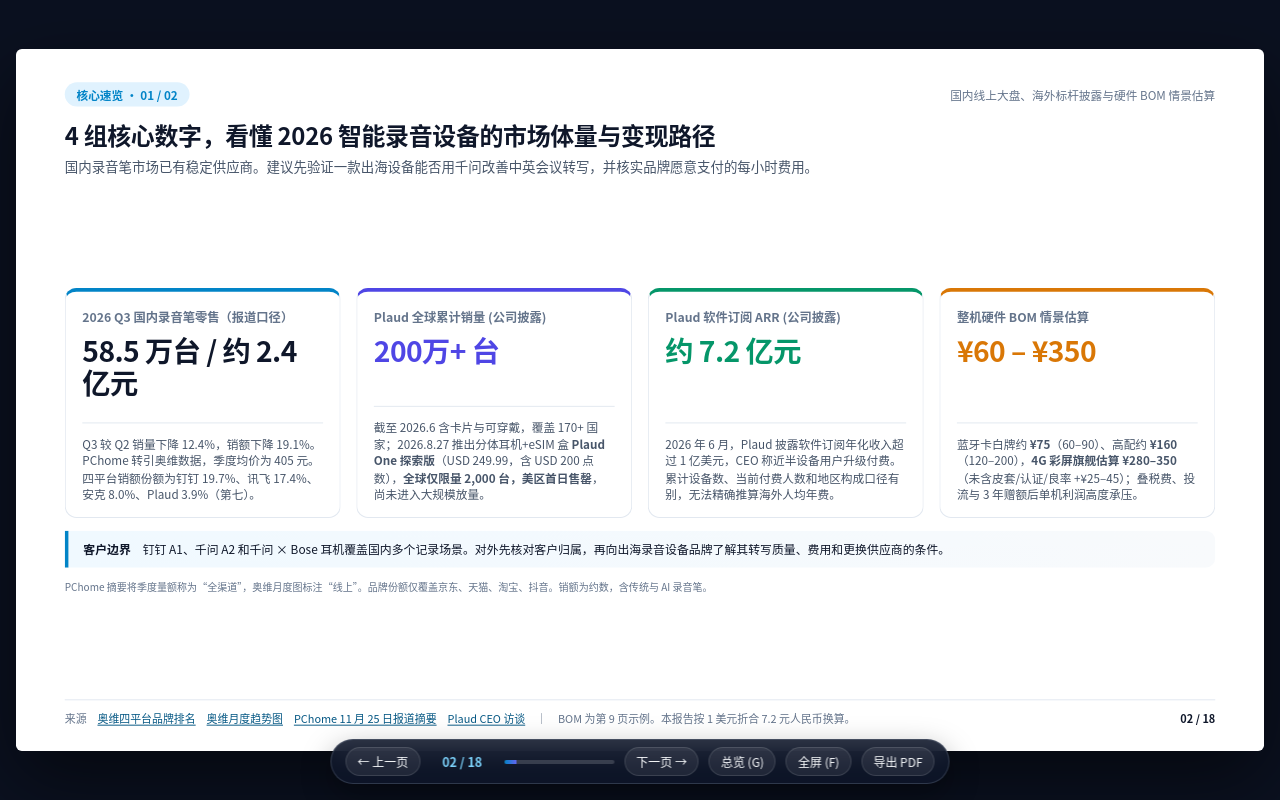
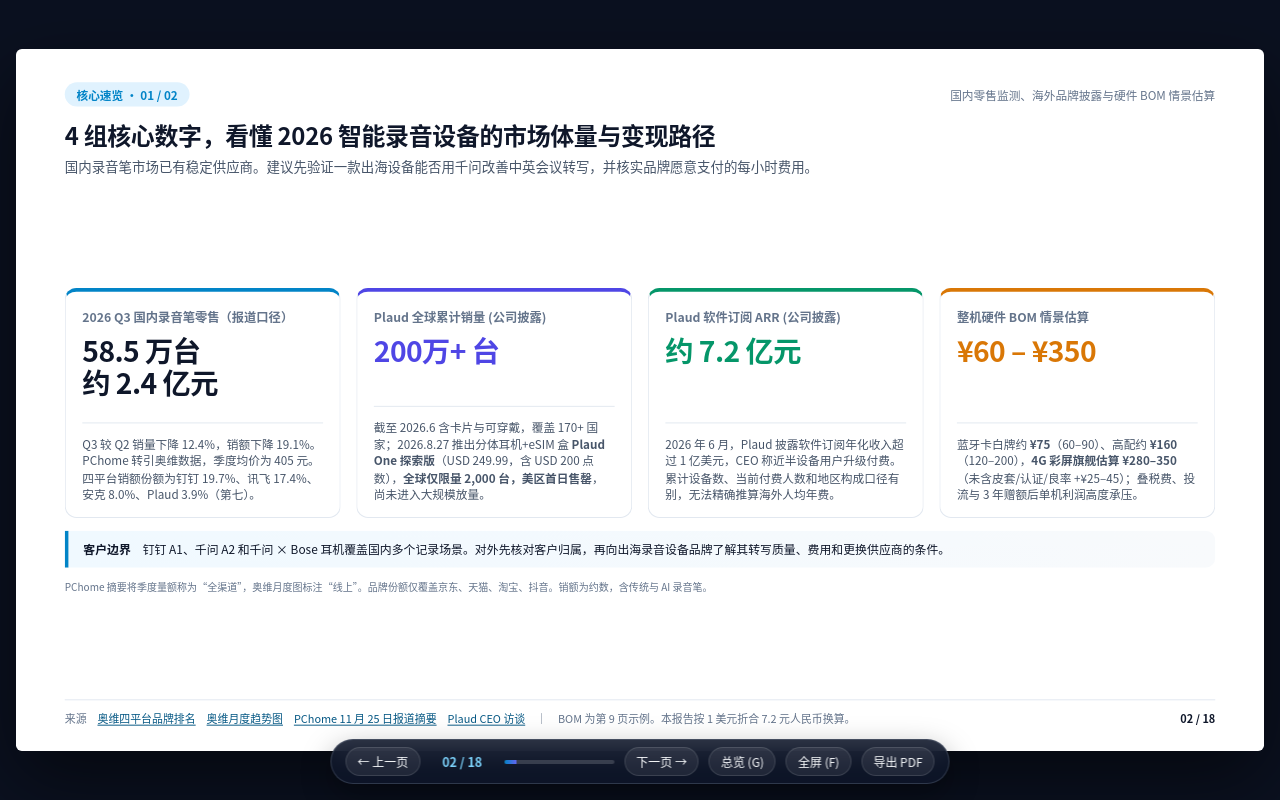
Before and after one commit to youngting520/youngting520.github.io, a plain HTML site: page 智能硬件行业知识分享/reports/02_智能录音设备_2026行业深度洞察与千问商业化汇报.html in a window 1280 px wide. Both pictures are taken after a click on the button "下一页 →". Drawn offline with Linux system fonts and the light colour scheme.

Commit message:
将录音季度零售量额按同一口径分行呈现

```diff
--- a/智能硬件行业知识分享/reports/02_智能录音设备_2026行业深度洞察与千问商业化汇报.html
+++ b/智能硬件行业知识分享/reports/02_智能录音设备_2026行业深度洞察与千问商业化汇报.html
@@ -256,7 +256,7 @@
       <div class="slide-inner">
         <div class="top-bar">
           <span class="section-pill">核心速览 · 01 / 02</span>
-          <span class="top-meta">国内线上大盘、海外标杆披露与硬件 BOM 情景估算</span>
+          <span class="top-meta">国内零售监测、海外品牌披露与硬件 BOM 情景估算</span>
         </div>
         <h2 class="slide-title">4 组核心数字，看懂 2026 智能录音设备的市场体量与变现路径</h2>
         <p class="slide-lead">国内录音笔市场已有稳定供应商。建议先验证一款出海设备能否用千问改善中英会议转写，并核实品牌愿意支付的每小时费用。</p>
@@ -266,7 +266,7 @@
             <div class="kpi-card" style="min-height:236px; padding:16px 17px 14px 17px;">
               <div>
                 <div class="kpi-label">2026 Q3 国内录音笔零售（报道口径）</div>
-                <div class="kpi-num" style="font-size:29px;">58.5 万台 / 约 2.4 亿元</div>
+                <div class="kpi-num" style="font-size:29px;"><span style="white-space:nowrap">58.5 万台</span><br><span style="white-space:nowrap">约 2.4 亿元</span></div>
               </div>
               <div class="kpi-desc" style="font-size:12px; line-height:1.45;">Q3 较 Q2 销量下降 12.4%，销额下降 19.1%。PChome 转引奥维数据，季度均价为 405 元。四平台销额份额为钉钉 19.7%、讯飞 17.4%、安克 8.0%、Plaud 3.9%（第七）。</div>
             </div>
```
Also changed, not shown: 1 other file.
